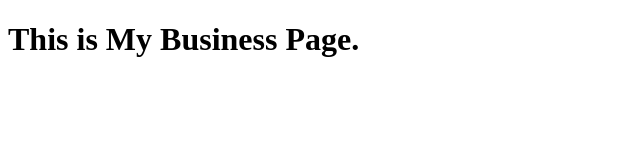
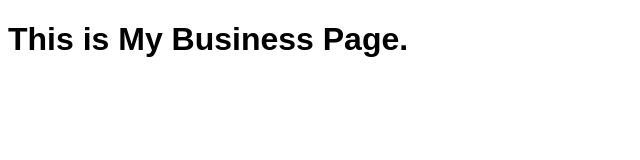
Before and after one commit to abdulhamiid/microverse, a plain HTML site: page index.html in a window 1280 px wide. Shown: the whole page, without its empty margins (0-640 px from the left). Drawn offline with Linux system fonts and the light colour scheme.

Commit message:
style font and link css

```diff
--- a/index.css
+++ b/index.css
@@ -0,0 +1,3 @@
+body{
+    font-family: Arial, Helvetica, sans-serif;
+}
--- a/index.html
+++ b/index.html
@@ -4,6 +4,7 @@
     <meta charset="UTF-8">
     <meta http-equiv="X-UA-Compatible" content="IE=edge">
     <meta name="viewport" content="width=device-width, initial-scale=1.0">
+    <link rel="stylesheet" href="index.css">
     <title>Landing Page</title>
 </head>
 <body>
```
